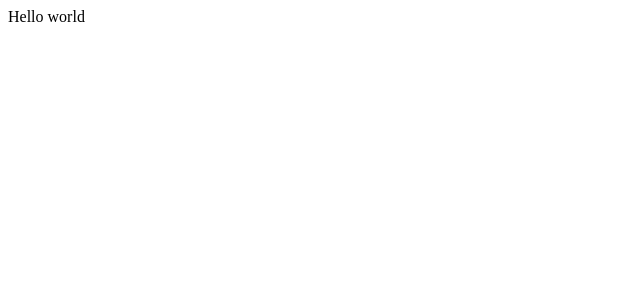
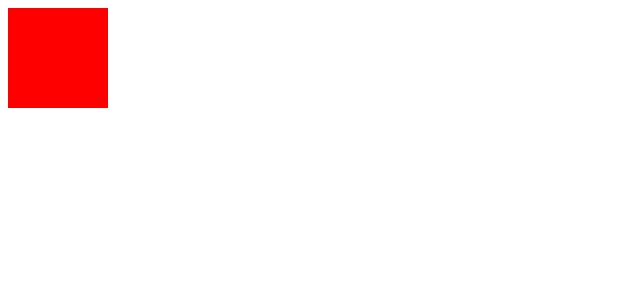
Before and after one commit to humanamburu/react-div, a React app: page / in a window 1280 px wide. Shown: the top 300 px of the page, without its empty margins (0-640 px from the left). Built offline with nearby package versions, Linux system fonts and the light colour scheme.

Commit message:
Draggable div

```diff
--- a/package.json
+++ b/package.json
@@ -4,7 +4,8 @@
     "main": "index.js",
     "license": "MIT",
     "scripts": {
-    "build": "webpack"
+        "build": "webpack",
+        "watch": "webpack --watch"
     },
     "dependencies": {
         "babel-core": "^6.24.1",
--- /dev/null
+++ b/src/components/draggable.jsx
@@ -0,0 +1,38 @@
+import React, { PureComponent } from 'react';
+
+export default class Draggable extends PureComponent {
+    constructor(props) {
+        super(props);
+        this.onMouseMove = this.handleMouseMove.bind(this);
+        this.onMouseDown = this.handleMouseDown.bind(this);
+        this.onMouseUp = this.handleMouseUp.bind(this);
+    }
+
+    handleMouseMove(e) {
+        console.log(`translate3d(${e.screenX}, ${e.screenY}, 0)`)
+    }
+
+    handleMouseDown() {
+        document.addEventListener('mousemove', this.onMouseMove);
+        document.addEventListener('mouseup', this.onMouseUp);
+    }
+
+    handleMouseUp() {
+        document.removeEventListener('mousemove', this.onMouseMove);
+    }
+
+    componentDidMount() {
+        this.element.addEventListener('mousedown', this.onMouseDown);
+    }
+
+    render() {
+        const style = {
+            backgroundColor: 'red',
+            width: 100,
+            height: 100,
+            transform: 'translate3d(0, 0, 0)'
+        };
+
+        return <div style={style} ref={element => this.element = element}>{this.props.childern}</div>
+    }
+}
--- a/src/main.html
+++ b/src/main.html
@@ -5,6 +5,6 @@
     <title>React</title>
 </head>
 <body>
-
+<div id="react-root"></div>
 </body>
 </html>
--- a/src/main.jsx
+++ b/src/main.jsx
@@ -1,4 +1,10 @@
 import React from 'react';
 import { render } from 'react-dom';
 
-render(<div>Hello world</div>, document.body);
+import Draggable from './components/draggable';
+
+render(
+    <div>
+        <Draggable />
+    </div>,
+    document.querySelector('#react-root'));
--- a/webpack.config.js
+++ b/webpack.config.js
@@ -9,6 +9,9 @@ module.exports = {
     output: {
         path: path.resolve(__dirname, 'dist'),
         filename: '[name].bundle.js',
+    },
+    resolve: {
+        extensions: ['.js', '.jsx']
     },
     module: {
         rules: [{
```
Also changed, not shown: 1 other file (tests, documents, lock files or other folders). Lines whose indentation alone changed are shown as unchanged.
